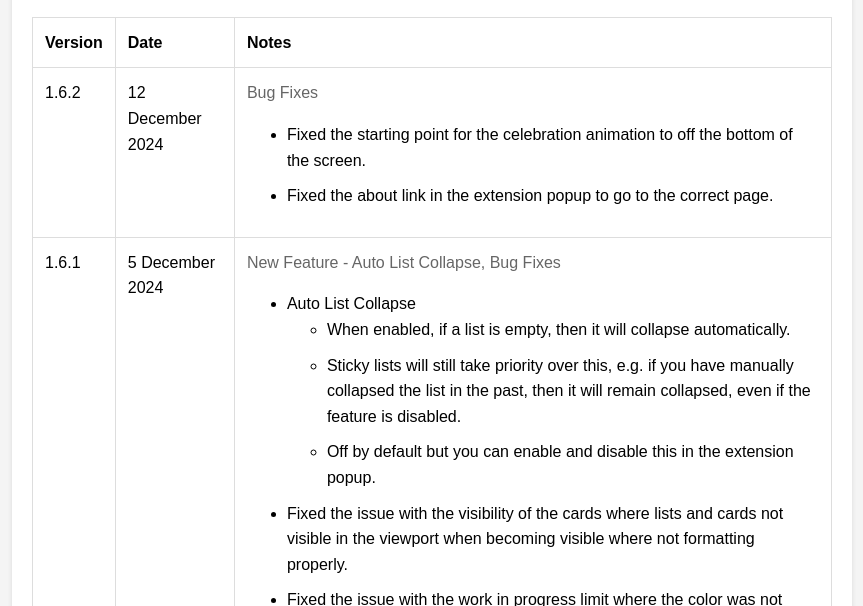
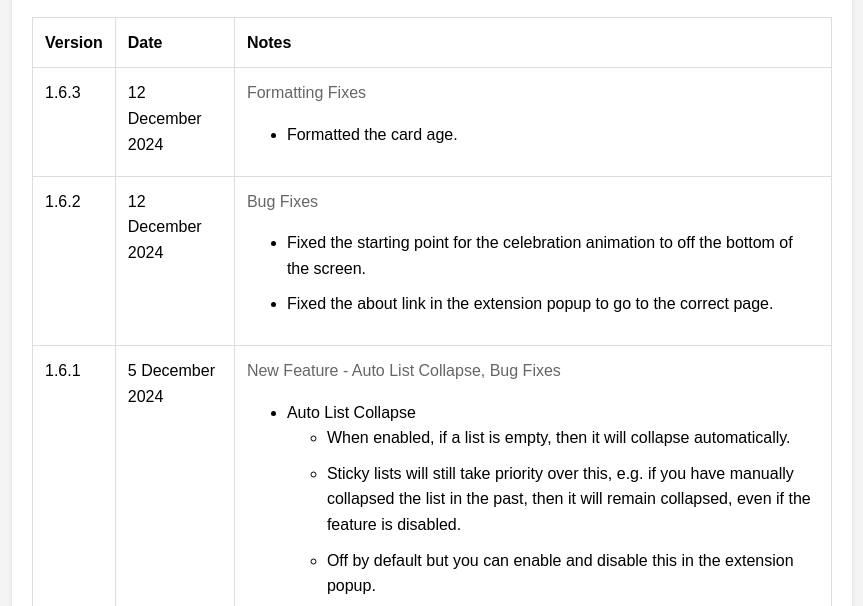
Before and after one commit to michaelindiepanda/pages, a plain HTML site: page release-notes.html in a window 1280 px wide. Shown: the part 169-775 px from the top of the page, without its empty margins (208-1071 px from the left). Drawn offline with Linux system fonts and the light colour scheme.

Commit message:
update, release notes

```diff
--- a/release-notes.html
+++ b/release-notes.html
@@ -12,13 +12,22 @@
             <ul class="nav-links">
                 <li><a href="index.html" class="custom-underline">Back</a></li>
             </ul>
-
             <h1>Release Notes for Trello Plus</h1>
             <table>
                 <tr>
                     <th>Version</th>
                     <th>Date</th>
                     <th>Notes</th>
+                </tr>
+                <tr>
+                    <td>1.6.3</td>
+                    <td>12 December 2024</td>
+                    <td>
+                        <p>Formatting Fixes</p>
+                        <ul>
+                            <li>Formatted the card age.</li>
+                        </ul>
+                    </td>
                 </tr>
                 <tr>
                     <td>1.6.2</td>
```
